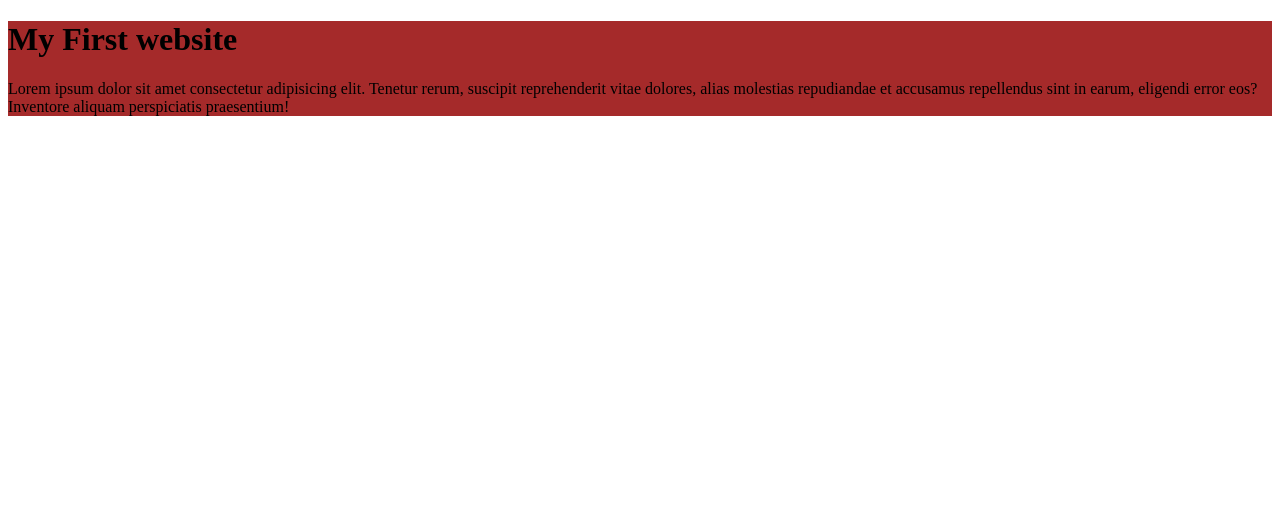
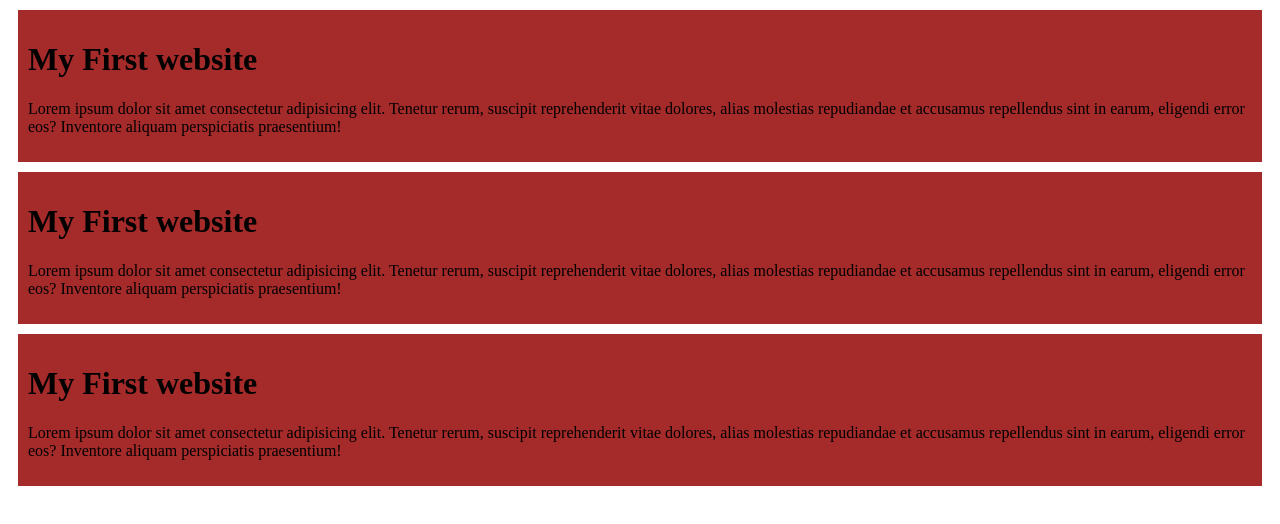
Before and after one commit to aklimaakhter/my-simple-website, a plain HTML site: page index.html in a window 1280 px wide. Drawn offline with Linux system fonts and the light colour scheme.

Commit message:
second blog added

```diff
--- a/index.html
+++ b/index.html
@@ -11,5 +11,13 @@
         <h1>My First website</h1>
         <p>Lorem ipsum dolor sit amet consectetur adipisicing elit. Tenetur rerum, suscipit reprehenderit vitae dolores, alias molestias repudiandae et accusamus repellendus sint in earum, eligendi error eos? Inventore aliquam perspiciatis praesentium!</p>
     </div>
+    <div>
+        <h1>My First website</h1>
+        <p>Lorem ipsum dolor sit amet consectetur adipisicing elit. Tenetur rerum, suscipit reprehenderit vitae dolores, alias molestias repudiandae et accusamus repellendus sint in earum, eligendi error eos? Inventore aliquam perspiciatis praesentium!</p>
+    </div>
+    <div>
+        <h1>My First website</h1>
+        <p>Lorem ipsum dolor sit amet consectetur adipisicing elit. Tenetur rerum, suscipit reprehenderit vitae dolores, alias molestias repudiandae et accusamus repellendus sint in earum, eligendi error eos? Inventore aliquam perspiciatis praesentium!</p>
+    </div>
 </body>
 </html>
--- a/styles/blog.css
+++ b/styles/blog.css
@@ -1,3 +1,5 @@
 div{
     background-color: brown;
+    padding: 10px;
+    margin: 10px;
 }
```
